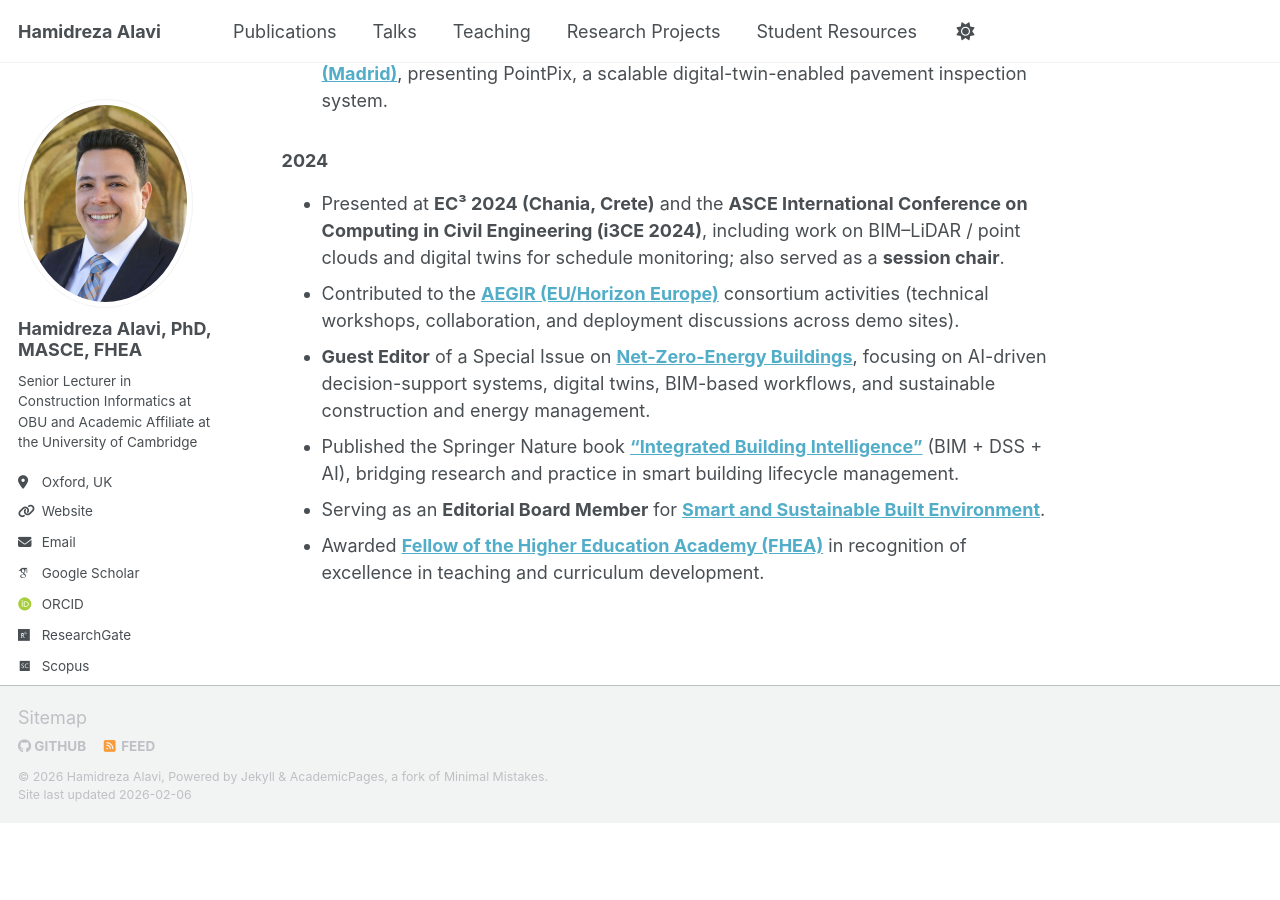
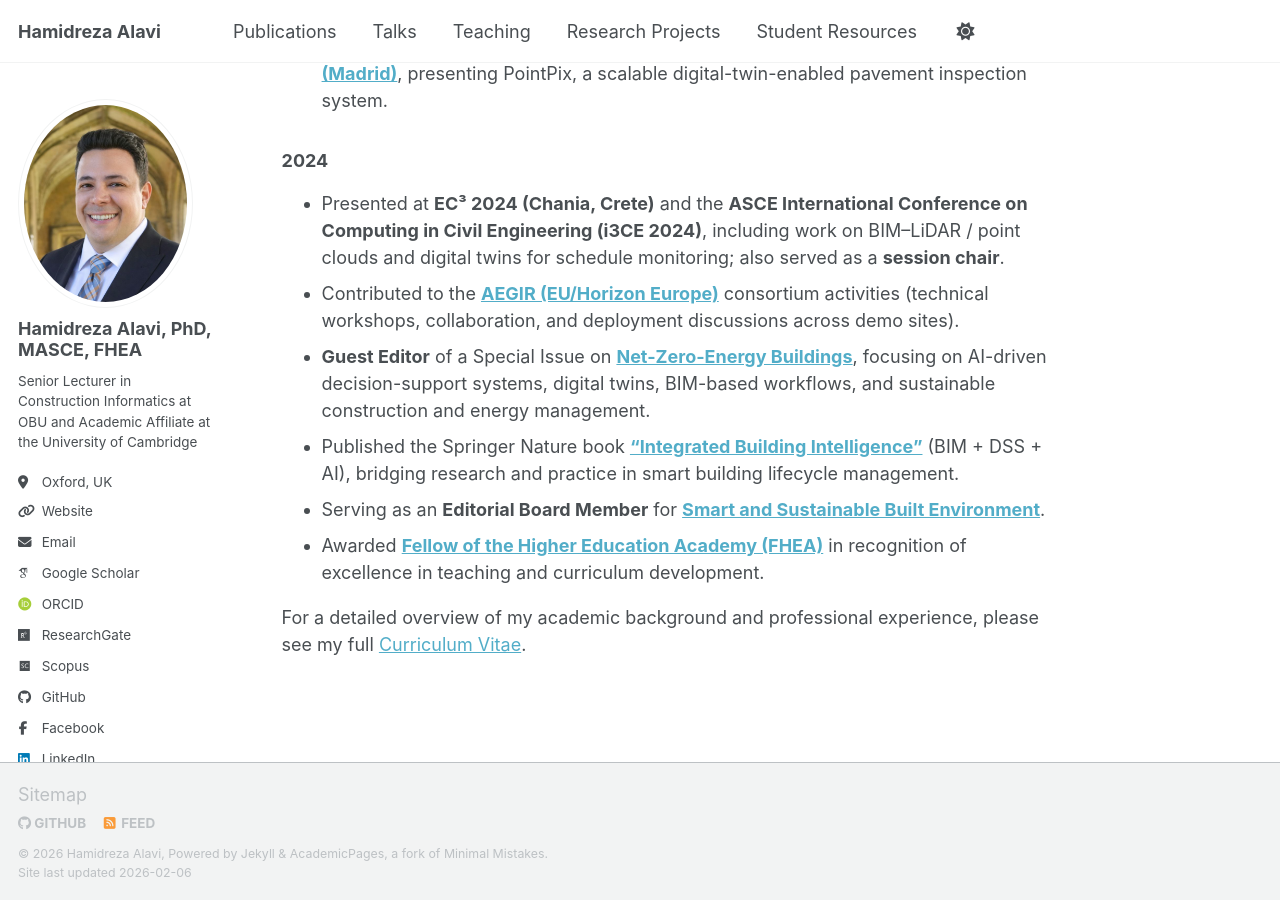
Before and after one commit to Hr-Alavi/Hr-Alavi.github.io, a Jekyll site: the page built from _pages/about.md, in a window 1280 px wide and 900 px high, scrolled down 2099 px. Built offline with Jekyll 4.4.1, drawn with Linux system fonts in a browser that asks for light colours; some web fonts are replaced; a script bundle is joined from its source files by our own code; library files that are not in the unit come from our copies; before the commit the page ends 2922 px from its top, so only the background shows below that.

Commit message:
Update about.md

```diff
--- a/_pages/about.md
+++ b/_pages/about.md
@@ -36,3 +36,6 @@
 - Published the Springer Nature book [**"Integrated Building Intelligence"**](https://link.springer.com/book/10.1007/978-3-031-68865-2) (BIM + DSS + AI), bridging research and practice in smart building lifecycle management.
 - Serving as an **Editorial Board Member** for [**Smart and Sustainable Built Environment**](https://www.emeraldgrouppublishing.com/journal/sasbe).
 - Awarded [**Fellow of the Higher Education Academy (FHEA)**](https://www.advance-he.ac.uk/fellowship/fellowship) in recognition of excellence in teaching and curriculum development.
+
+
+For a detailed overview of my academic background and professional experience, please see my full [Curriculum Vitae](/cv/).
```
